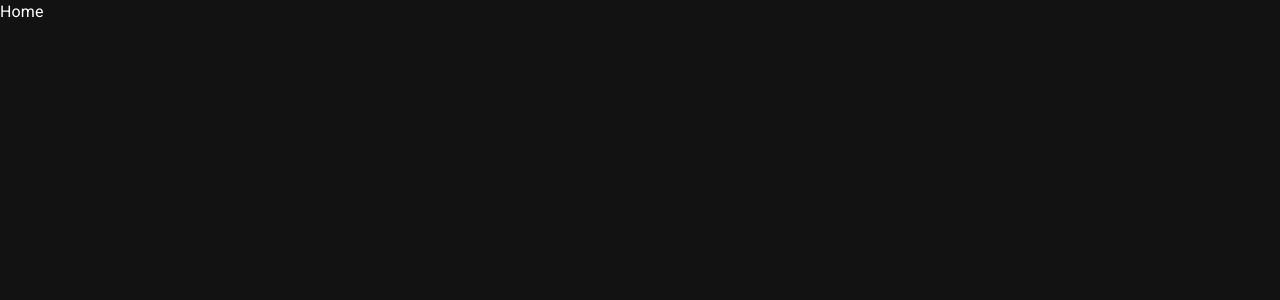
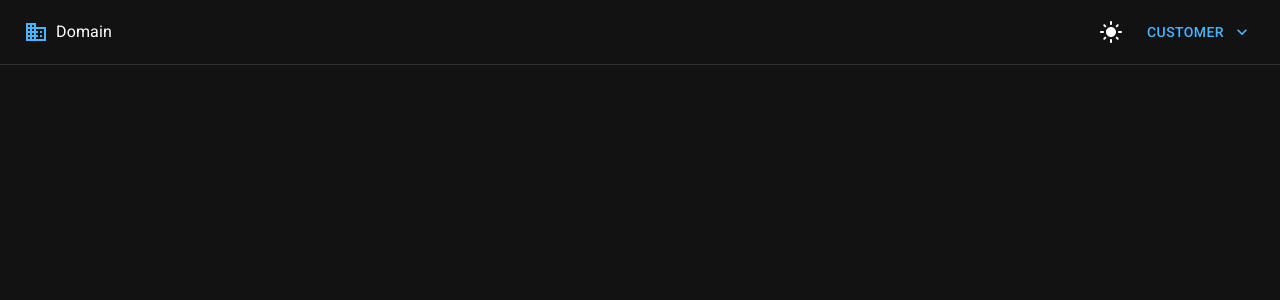
Before and after one commit to L4snico/front-tests, a React (Vite) app in the folder customer_central/client/: page /panel/home in a window 1280 px wide. Shown: the top 300 px of the page. Built offline with nearby package versions, Linux system fonts and the light colour scheme.

Commit message:
creating topbar

```diff
--- a/customer_central/client/src/page/auth/sign_in/index.tsx
+++ b/customer_central/client/src/page/auth/sign_in/index.tsx
@@ -13,8 +13,14 @@ class SignInPage extends Component {
         const theme = useTheme()
         const colorMode = React.useContext(ColorModeContext)
         const [showPassword, setShowPassword] = React.useState(false)
-        const [signing, setSigning] = React.useState(false)
+        const [signing, setSigning] = React.useState<boolean | "ok">(false)
         const navigate = useNavigate()
+
+        React.useEffect(() => {
+            if (signing === "ok") {
+                navigate("/panel")
+            }
+        }, [signing])
 
         return <>
             <Grid container sx={{ height: "100vh" }}>
@@ -64,7 +70,7 @@ class SignInPage extends Component {
                                     </FormControl>
                                     <Link href="#" variant="body2">Forgot password?</Link>
                                     <LoadingButton
-                                        loading={signing}
+                                        loading={!!signing}
                                         loadingPosition="start"
                                         startIcon={<></>}
                                         variant="contained"
@@ -76,8 +82,7 @@ class SignInPage extends Component {
                                             if (!signing) {
                                                 setSigning(true)
                                                 setInterval(() => {
-                                                    setSigning(false)
-                                                    navigate("/panel")
+                                                    setSigning("ok")
                                                 }, 2000)
                                             }
                                         }}
--- a/customer_central/client/src/page/panel/home/index.tsx
+++ b/customer_central/client/src/page/panel/home/index.tsx
@@ -1,10 +1,54 @@
 import Component from "@/class/component";
+import ColorModeContext from "@/context/color_mode";
+import { DarkMode, Domain, KeyboardArrowDown, LightMode, Logout } from "@mui/icons-material";
+import { AppBar, Button, IconButton, ListItemIcon, Menu, MenuItem, Toolbar, Typography, useTheme } from "@mui/material";
+import React from "react";
+import { useNavigate } from "react-router-dom";
 
 class PanelHomePage extends Component {
     element: T.Component = PanelHomePage
 
     static build(): JSX.Element {
-        return <>Home</>
+        const theme = useTheme()
+        const colorMode = React.useContext(ColorModeContext)
+        const [menuAnchor, setMenuAnchor] = React.useState<null | HTMLElement>(null)
+        const toggleMenu = Boolean(menuAnchor)
+        const navigate = useNavigate()
+
+        return <>
+            <AppBar position="static" elevation={0} color="primary" variant="outlined" sx={{ borderRight: 0, borderTop: 0, borderLeft: 0 }}>
+                <Toolbar>
+                    <Domain sx={{ mr: 1 }} color={theme.palette.mode === "light" ? "secondary" : "primary"} />
+                    <Typography sx={{ flexGrow: 1 }}>Domain</Typography>
+                    <IconButton
+                        onClick={colorMode.toggleColorMode}
+                        sx={{ mr: 1, color: "#FFF" }}
+                    >
+                        {theme.palette.mode === "light" ? <DarkMode /> : <LightMode />}
+                    </IconButton>
+                    <Button
+                        variant="text"
+                        onClick={(e) => setMenuAnchor(e.currentTarget)}
+                        endIcon={<KeyboardArrowDown />}
+                        color={theme.palette.mode === "light" ? "secondary" : "primary"}
+                    >
+                        Customer
+                    </Button>
+                    <Menu
+                        open={toggleMenu}
+                        anchorEl={menuAnchor}
+                        onClose={() => setMenuAnchor(null)}
+                    >
+                        <MenuItem onClick={() => [setMenuAnchor(null), navigate("/")]}>
+                            <ListItemIcon>
+                                <Logout fontSize="small" />
+                            </ListItemIcon>
+                            Logout
+                        </MenuItem>
+                    </Menu>
+                </Toolbar>
+            </AppBar>
+        </>
     }
 }
 
```
